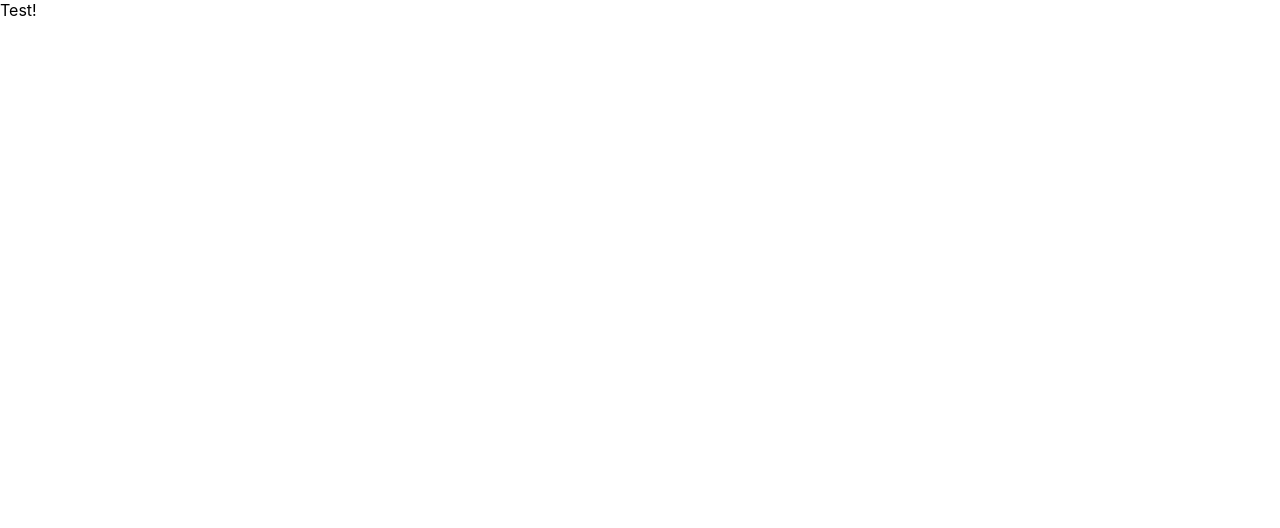
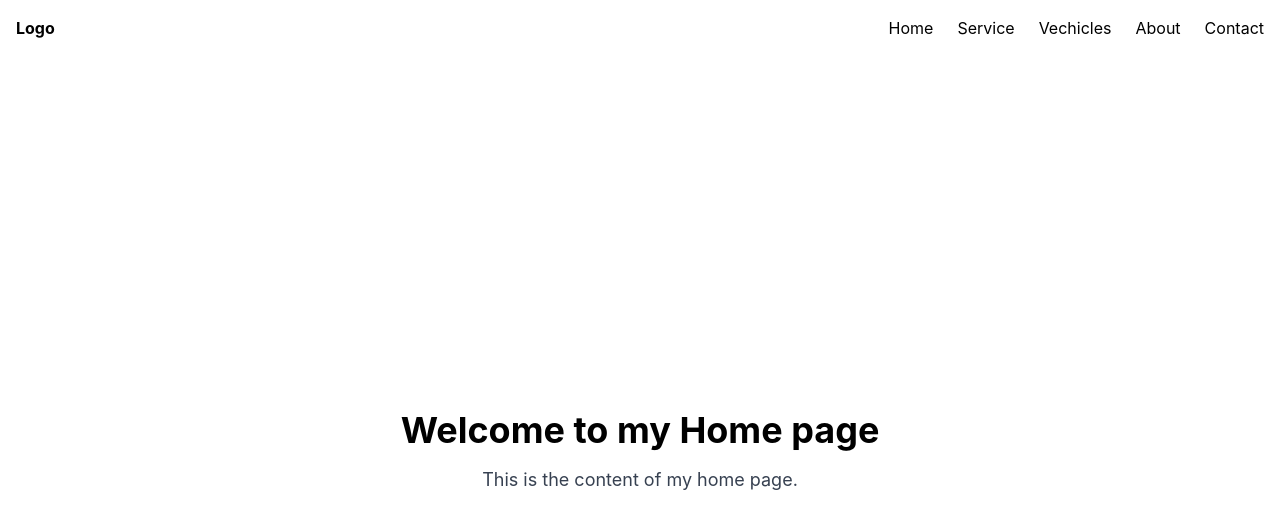
Before and after one commit to byunn90/WorldRoamRentals, a React (Create React App) app in the folder client/: page / in a window 1280 px wide. Shown: the top 528 px of the page. Built offline with nearby package versions, Linux system fonts and the light colour scheme.

Commit message:
navbar created

```diff
--- a/client/package.json
+++ b/client/package.json
@@ -8,6 +8,7 @@
     "@testing-library/user-event": "^13.5.0",
     "react": "^18.2.0",
     "react-dom": "^18.2.0",
+    "react-router-dom": "^6.15.0",
     "react-scripts": "5.0.1",
     "web-vitals": "^2.1.4"
   },
@@ -34,5 +35,8 @@
       "last 1 firefox version",
       "last 1 safari version"
     ]
+  },
+  "devDependencies": {
+    "tailwindcss": "^3.3.3"
   }
 }
--- a/client/src/App.js
+++ b/client/src/App.js
@@ -1,7 +1,12 @@
 import "./App.css";
-
+import "./tailwind.css";
+import Home from "./components/Home";
 function App() {
-  return <div>Test!</div>;
+  return (
+    <div className="app">
+      <Home />
+    </div>
+  );
 }
 
 export default App;
--- a/client/src/components/Home.js
+++ b/client/src/components/Home.js
@@ -1,10 +1,18 @@
-import react from "react";
+import React from "react";
+import NavBar from "./NavBar";
 
-function home() {
+function Home() {
   return (
-    <div>
-      <h1>Welcome to my Home page</h1>
-      <p>This is the content of my home page.</p>
+    <div className="home bg-grey-100 min-h-screen p-0 flex flex-col">
+      <NavBar />
+      <div className="container mx-auto mt-12 flex-1 flex flex-col justify-center items-center text-center">
+        <h1 className="text-4xl font-bold mb-4">Welcome to my Home page</h1>
+        <p className="text-lg text-gray-700">
+          This is the content of my home page.
+        </p>
+      </div>
     </div>
   );
 }
+
+export default Home;
--- a/client/src/components/NavBar.js
+++ b/client/src/components/NavBar.js
@@ -0,0 +1,53 @@
+import React from "react";
+
+function NavBar() {
+  return (
+    <nav className="navBar bg-white border-gray-200 dark:bg-gray-900 flex justify-between p-4">
+      <div className="pr-10 logo text-1xl font-bold">Logo</div>
+      <ul className="flex space-x-4 gap-2">
+        <li>
+          <a
+            href="https://www.w3schools.com"
+            className=" text-black hover:bg-white hover:text-blue-600 md:hover:bg-transparent"
+          >
+            Home
+          </a>
+        </li>
+        <li>
+          <a
+            href="https://www.w3schools.com"
+            className="text-black md:hover:bg-transparent hover:text-blue-600"
+          >
+            Service
+          </a>
+        </li>
+        <li>
+          <a
+            href="https://www.w3schools.com"
+            className="text-black hover:bg-white hover:text-blue-600 md:hover:bg-transparent"
+          >
+            Vechicles
+          </a>
+        </li>
+        <li>
+          <a
+            href="https://www.w3schools.com"
+            className="text-black md:hover:bg-transparent hover:text-blue-600"
+          >
+            About
+          </a>
+        </li>
+        <li>
+          <a
+            href="https://www.w3schools.com"
+            className="block text-black md:hover:bg-transparent hover:text-blue-600"
+          >
+            Contact
+          </a>
+        </li>
+      </ul>
+    </nav>
+  );
+}
+
+export default NavBar;
--- /dev/null
+++ b/client/src/tailwind.css
@@ -0,0 +1,3 @@
+@import "tailwindcss/base";
+@import "tailwindcss/components";
+@import "tailwindcss/utilities";
--- /dev/null
+++ b/client/tailwind.config.js
@@ -0,0 +1,12 @@
+module.exports = {
+  content: ["./src/**/*.{js,jsx,ts,tsx}"],
+  theme: {
+    extend: {
+      colors: {
+        primary: "#1DA1F2",
+        secondary: "#14171A",
+      },
+    },
+  },
+  plugins: [],
+};
```
Also changed, not shown: 1 other file (tests, documents, lock files or other folders).
